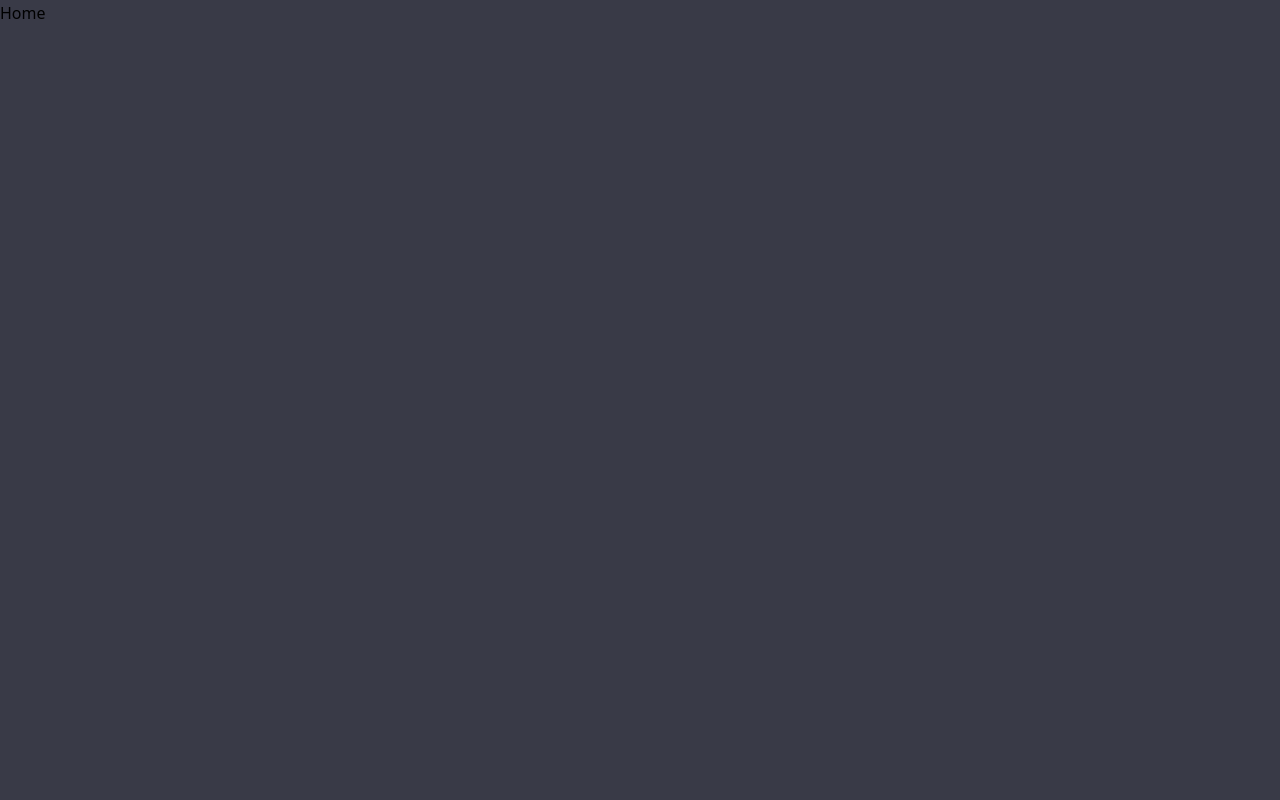
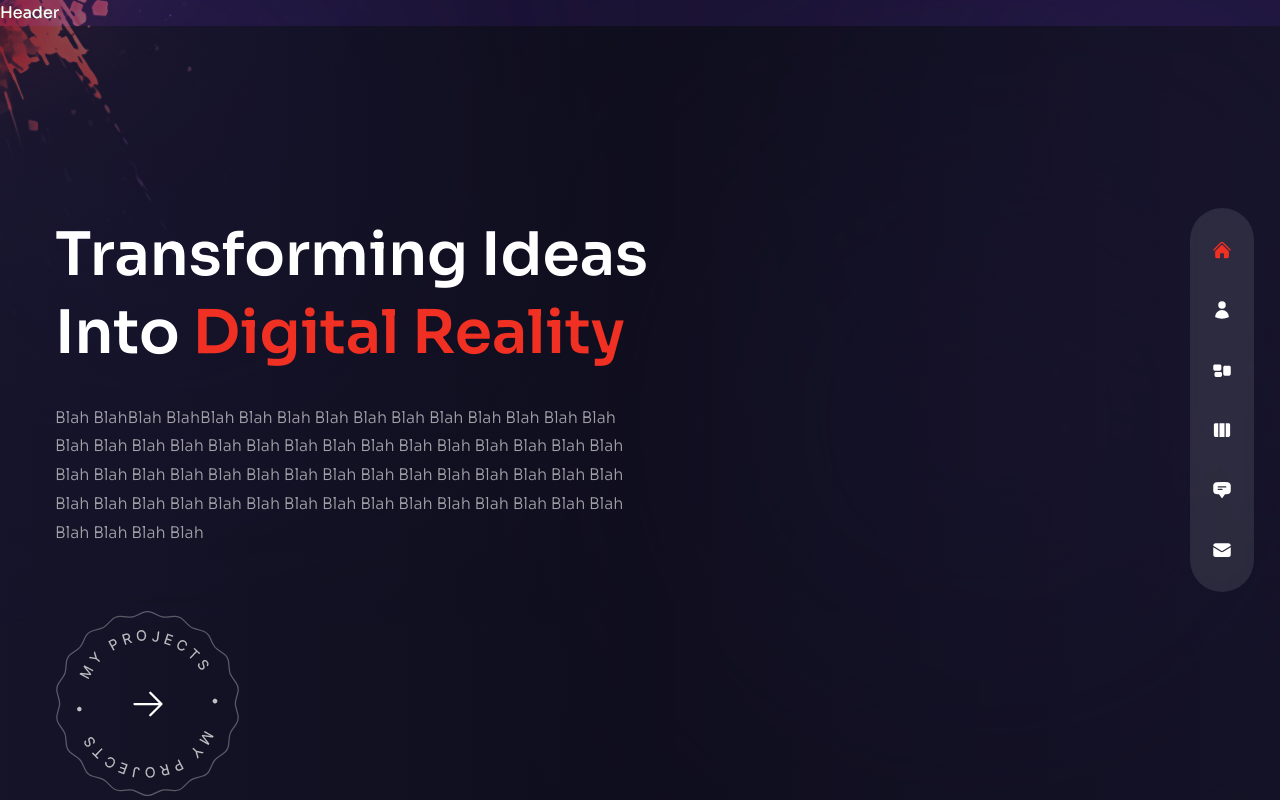
Before and after one commit to amarrero10/updated-portfolio, a Next.js app: page / in a window 1280 px wide. Built offline with nearby package versions, Linux system fonts and the light colour scheme.

Commit message:
Work on landing page

```diff
--- a/components/Layout.js
+++ b/components/Layout.js
@@ -1,5 +1,26 @@
-const Layout = () => {
-  return <div>Layout</div>;
+// fonts
+import { Sora } from "@next/font/google";
+
+const sora = Sora({
+  subsets: ["latin"],
+  variable: "--font-sora",
+  weight: ["100", "200", "300", "400", "500", "600", "700", "800"],
+});
+
+import Nav from "../components/Nav";
+import Header from "../components/Header";
+import TopLeftImg from "../components/TopLeftImg";
+const Layout = ({ children }) => {
+  return (
+    <div
+      className={`page bg-site text-white bg-cover bg-no-repeat ${sora.variable} font-sora relative`}
+    >
+      <TopLeftImg />
+      <Nav />
+      <Header />
+      {children}
+    </div>
+  );
 };
 
 export default Layout;
--- a/components/Nav.js
+++ b/components/Nav.js
@@ -6,28 +6,63 @@
   HiRectangleGroup,
   HiChatBubbleBottomCenterText,
   HiEnvelope,
-} from 'react-icons/hi2';
+} from "react-icons/hi2";
 
 // nav data
 export const navData = [
-  { name: 'home', path: '/', icon: <HiHome /> },
-  { name: 'about', path: '/about', icon: <HiUser /> },
-  { name: 'services', path: '/services', icon: <HiRectangleGroup /> },
-  { name: 'work', path: '/work', icon: <HiViewColumns /> },
+  { name: "home", path: "/", icon: <HiHome /> },
+  { name: "about", path: "/about", icon: <HiUser /> },
+  { name: "services", path: "/services", icon: <HiRectangleGroup /> },
+  { name: "work", path: "/work", icon: <HiViewColumns /> },
   {
-    name: 'testimonials',
-    path: '/testimonials',
+    name: "testimonials",
+    path: "/testimonials",
     icon: <HiChatBubbleBottomCenterText />,
   },
   {
-    name: 'contact',
-    path: '/contact',
+    name: "contact",
+    path: "/contact",
     icon: <HiEnvelope />,
   },
 ];
 
+import Link from "next/link";
+
+import { useRouter } from "next/router";
+
 const Nav = () => {
-  return <nav>nav</nav>;
+  const router = useRouter();
+  const pathname = router.pathname;
+  return (
+    <nav className=" flex flex-col items-center xl:justify-center gap-y-4 fixed h-max bottom-0 mt-auto xl:right-[2%] z-50 top-0 w-full xl:w-16 xl:max-w-md xl:h-screen">
+      <div className=" flex w-full xl:flex-col items-center justify-between xl:justify-center gap-y-10 px-4 md:px-40 xl:px-0 h-[80px] xl:h-max py-8 bg-white/10 backdrop-blur-sm text-3xl xl:text-xl xl:rounded-full">
+        {navData.map((link, index) => {
+          return (
+            <Link
+              className={`${
+                link.path === pathname && "text-accent"
+              } relative flex items-center group hover:text-accent transition-all duration-300`}
+              key={index}
+              href={link.path}
+            >
+              {/* Tooltip */}
+              <div className=" absolute pr-14 right-0 hidden xl:group-hover:flex">
+                <div className="bg-white relative flex text-primary items-center p-[6px] rounded-[3px]">
+                  <div className=" text-[12px] leading-none font-semibold capitalize">
+                    {link.name}
+                  </div>
+                  {/* Triangle for tooltip */}
+                  <div className=" border-solid border-l-white border-l-8 border-y-transparent border-y-[6px] border-r-0 absolute -right-2"></div>
+                </div>
+              </div>
+              {/* Icon */}
+              <div>{link.icon}</div>
+            </Link>
+          );
+        })}
+      </div>
+    </nav>
+  );
 };
 
 export default Nav;
--- a/components/ProjectsBtn.js
+++ b/components/ProjectsBtn.js
@@ -1,5 +1,25 @@
+import Image from "next/image";
+import Link from "next/link";
+
+import { HiArrowRight } from "react-icons/hi2";
 const ProjectsBtn = () => {
-  return <div>Project Btn</div>;
+  return (
+    <div className=" mx-auto xl:mx-0">
+      <Link
+        href={"/work"}
+        className=" relative w-[185px] h-[185px] flex justify-center items-center bg-circleStar bg-cover bg-center bg-no-repeat group"
+      >
+        <Image
+          src={"/rounded-text.png"}
+          width={141}
+          height={148}
+          alt=""
+          className=" animate-pulse w-full h-full max-w-[141px] max-h-[148px]"
+        />
+        <HiArrowRight className=" absolute text-4xl group-hover:translate-x-2 transition-all duration-300" />
+      </Link>
+    </div>
+  );
 };
 
 export default ProjectsBtn;
--- a/components/TopLeftImg.js
+++ b/components/TopLeftImg.js
@@ -1,5 +1,11 @@
+import Image from "next/image";
+
 const TopLeftImg = () => {
-  return <div>Top Left Image</div>;
+  return (
+    <div className=" absolute left-0 top-0 mix-blend-color-dodge z-10 w-[200px] xl:w-[400px] opacity-50">
+      <Image src="/top-left-img.png" width={400} height={400} alt="" />
+    </div>
+  );
 };
 
 export default TopLeftImg;
--- a/components/Transition.js
+++ b/components/Transition.js
@@ -1,7 +1,50 @@
+// Framer Motion
+
+import { motion } from "framer-motion";
+
+// Variants
+
+const transitionVariants = {
+  initial: {
+    x: "100%",
+    width: "100%",
+  },
+  animate: {
+    x: "0%",
+    width: "0%",
+  },
+  exit: {
+    x: ["0%", "100%"],
+    width: ["0%", "100%"],
+  },
+};
 const Transition = () => {
   return (
     <>
-      <div>Transition</div>
+      <motion.div
+        className=" fixed top-0 bottom-0 right-full h-screen z-30 bg-[#2e2257]"
+        variants={transitionVariants}
+        initial="initial"
+        animate="animate"
+        exit="exit"
+        transition={{ delay: 0.2, duration: 0.4, ease: "easeInOut" }}
+      ></motion.div>
+      <motion.div
+        className=" fixed top-0 bottom-0 right-full h-screen z-20 bg-[#3b2d71]"
+        variants={transitionVariants}
+        initial="initial"
+        animate="animate"
+        exit="exit"
+        transition={{ delay: 0.4, duration: 0.4, ease: "easeInOut" }}
+      ></motion.div>
+      <motion.div
+        className=" fixed top-0 bottom-0 right-full h-screen z-10 bg-[#4b3792]"
+        variants={transitionVariants}
+        initial="initial"
+        animate="animate"
+        exit="exit"
+        transition={{ delay: 0.6, duration: 0.4, ease: "easeInOut" }}
+      ></motion.div>
     </>
   );
 };
--- a/pages/_app.js
+++ b/pages/_app.js
@@ -1,7 +1,27 @@
-import '../styles/globals.css';
+import "../styles/globals.css";
+
+import Layout from "../components/Layout";
+import Transition from "../components/Transition";
+
+// Router
+import { useRouter } from "next/router";
+
+// Framer Motion
+
+import { AnimatePresence, motion } from "framer-motion";
 
 function MyApp({ Component, pageProps }) {
-  return <Component {...pageProps} />;
+  const router = useRouter();
+  return (
+    <Layout>
+      <AnimatePresence mode="wait">
+        <motion.div key={router.route} className="h-full">
+          <Transition />
+          <Component {...pageProps} />
+        </motion.div>
+      </AnimatePresence>
+    </Layout>
+  );
 }
 
 export default MyApp;
--- a/pages/index.js
+++ b/pages/index.js
@@ -1,5 +1,38 @@
+import Image from "next/image";
+
+import ParticlesContainer from "../components/ParticlesContainer";
+import ProjectsBtn from "../components/ProjectsBtn";
+import Avatar from "../components/Avatar";
+
+import { motion } from "framer-motion";
+
+import { fadeIn } from "../variants";
+
 const Home = () => {
-  return <div>Home</div>;
+  return (
+    <div className=" bg-primary/60 h-full">
+      <div className=" w-full h-full bg-gradient-to-r from-primary/10 via-black/30 to-black/10">
+        <div className=" text-center flex flex-col justify-center xl:pt-40 xl:text-left h-full container mx-auto">
+          <h1 className="h1">
+            Transforming Ideas <br /> Into <span className=" text-accent">Digital Reality</span>
+          </h1>
+          <p className="max-w-sm xl:max-w-xl mx-auto xl:mx-0 mb-10 xl:mb-16">
+            Blah BlahBlah BlahBlah Blah Blah Blah Blah Blah Blah Blah Blah Blah Blah Blah Blah Blah
+            Blah Blah Blah Blah Blah Blah Blah Blah Blah Blah Blah Blah Blah Blah Blah Blah Blah
+            Blah Blah Blah Blah Blah Blah Blah Blah Blah Blah Blah Blah Blah Blah Blah Blah Blah
+            Blah Blah Blah Blah Blah Blah Blah Blah Blah Blah Blah Blah
+          </p>
+          <div className=" flex justify-center xl:hidden relative">
+            <ProjectsBtn />
+          </div>
+          <div>
+            <ProjectsBtn />
+          </div>
+        </div>
+      </div>
+      <div>Image</div>
+    </div>
+  );
 };
 
 export default Home;
```
Also changed, not shown: variants.js (+4 -4 lines), 1 other file (tests, documents, lock files or other folders).
